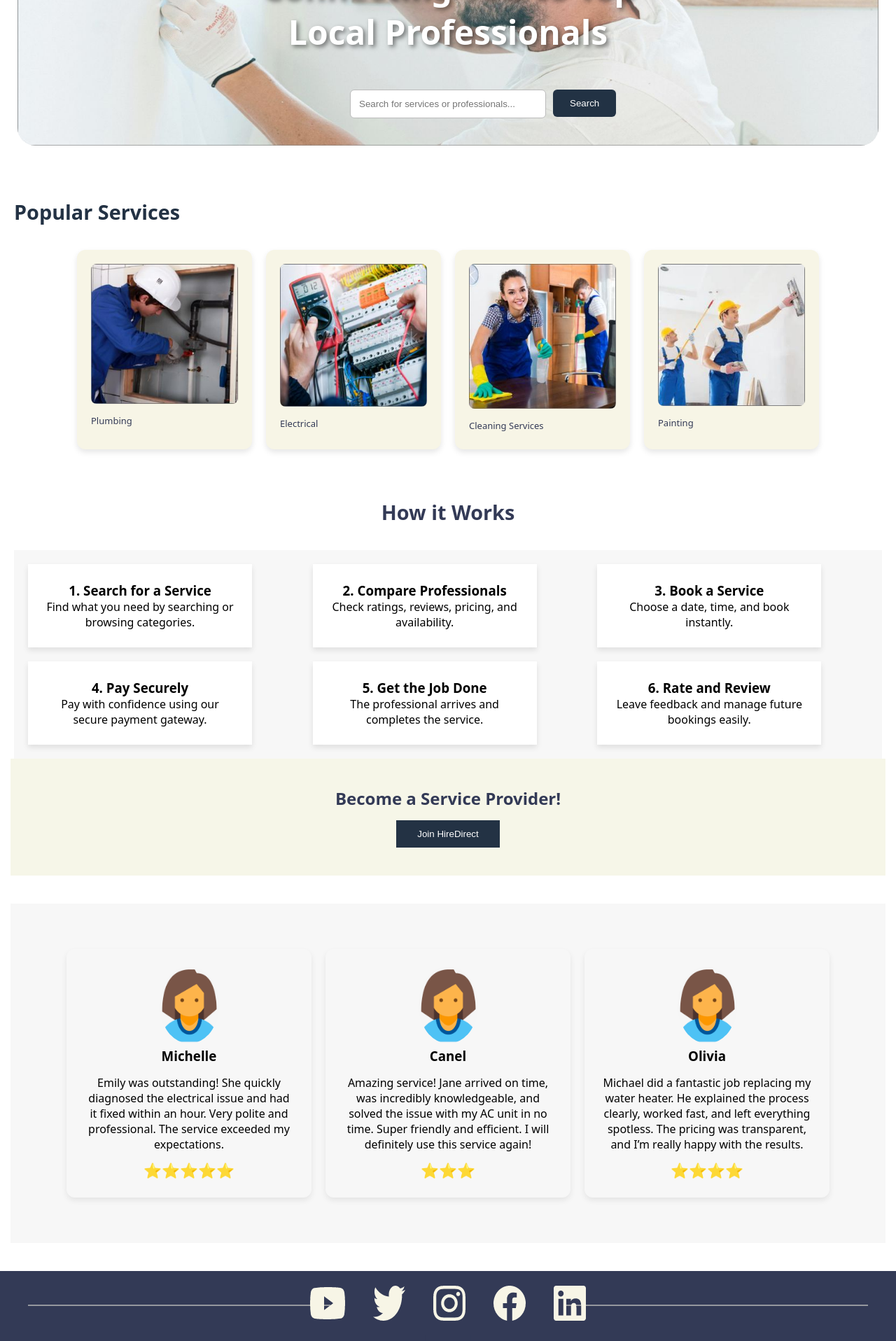
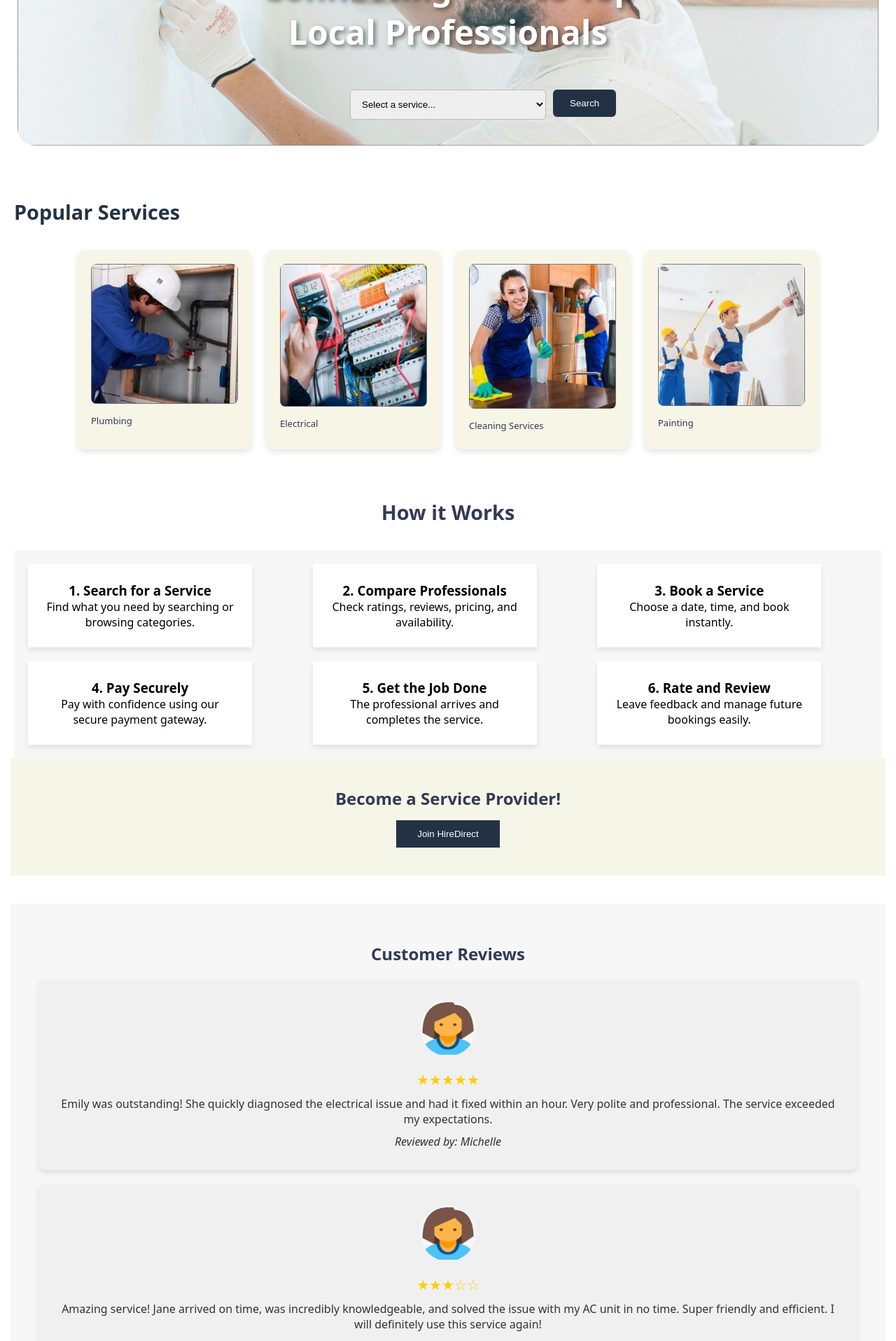
Before and after one commit to merinthomas655/HireDirect, a React (Create React App) app in the folder client/: page /HomePage in a window 1280 px wide. Shown: the part 300-2216 px from the top of the page at 70% size. Built offline with nearby package versions, Linux system fonts and the light colour scheme; sample sign-in values are in the browser's storage.

Commit message:
Implemented reusable component for reviews on HomePage and added dropdown for fetching services

```diff
--- a/client/src/pages/HomePage.jsx
+++ b/client/src/pages/HomePage.jsx
@@ -1,18 +1,42 @@
 import React from "react";
 import Header from "../components/Header";
 import Footer from "../components/Footer";
-import { Link } from "react-router-dom";
-import Layout from "../components/Layout";
-
+import { useNavigate } from "react-router-dom";
+import ReviewsSection from "../components/ReviewsSection";
 import "../css/home.css";
 
 const Home = () => {
+    const navigate = useNavigate();
+
+    const handleSearch = () => {
+        navigate('/services');
+    };
+
+    const reviews = [
+        {
+            _id: "1",
+            user: { username: "Michelle", profileImage: null },
+            rating: 5,
+            comment: "Emily was outstanding! She quickly diagnosed the electrical issue and had it fixed within an hour. Very polite and professional. The service exceeded my expectations."
+        },
+        {
+            _id: "2",
+            user: { username: "Canel", profileImage: null },
+            rating: 3,
+            comment: "Amazing service! Jane arrived on time, was incredibly knowledgeable, and solved the issue with my AC unit in no time. Super friendly and efficient. I will definitely use this service again!"
+        },
+        {
+            _id: "3",
+            user: { username: "Olivia", profileImage: null },
+            rating: 4,
+            comment: "Michael did a fantastic job replacing my water heater. He explained the process clearly, worked fast, and left everything spotless. The pricing was transparent, and I’m really happy with the results."
+        }
+    ];
+
     return (
         <div className="home-container">
-            {/* Header */}
             <Header />
 
-            {/* Hero Section */}
             <section className="hero">
                 <img
                     src="/assets/img/banner.jpeg"
@@ -21,61 +45,51 @@ const Home = () => {
                 />
                 <div className="hero-text">
                     <h1>Connecting You to Top Local Professionals</h1>
-                    <input
-                        type="text"
-                        className="search-bar"
-                        placeholder="Search for services or professionals..."
-                    />
-                    <button className="search-btn">Search</button>
+                    <select className="search-bar">
+                        <option value="" disabled selected>Select a service...</option>
+                        <option value="plumbing">Plumbing</option>
+                        <option value="electrical">Electrical</option>
+                        <option value="cleaning">Cleaning Service</option>
+                        <option value="painting">Painting</option>
+                    </select>
+                    <button className="search-btn" onClick={handleSearch}>
+                        Search
+                    </button>
                 </div>
             </section>
 
-            {/* Popular Services */}
             <section className="popular-services">
                 <h2>Popular Services</h2>
                 <div className="service-cards">
                     <div className="service-card">
                         <img src="/assets/img/plumbing.jpeg" alt="Plumbing" />
-                        {/*https://prenticeplumbingandheating.ca/wp-content/uploads/elementor/thumbs/Depositphotos_9312342_XL-scaled-q52fosp0050fzbeofxknu6qsgwyebscgm1fbbg5n08.jpg */}
                         <p>Plumbing</p>
                     </div>
                     <div className="service-card">
-                        <img
-                            src="/assets/img/electrical.jpeg"
-                            alt="Electrical"
-                        />
-                        {/*https://www.shutterstock.com/image-photo/electrician-installing-electric-cable-wires-fuse-1659836386 */}
+                        <img src="/assets/img/electrical.jpeg" alt="Electrical" />
                         <p>Electrical</p>
                     </div>
                     <div className="service-card">
                         <img src="/assets/img/cleaning.jpeg" alt="Cleaning" />
-                        {/* https://cleaningservices365.com/wp-content/uploads/2024/06/3.jpg */}
                         <p>Cleaning Services</p>
                     </div>
                     <div className="service-card">
                         <img src="/assets/img/painting.jpeg" alt="Painting" />
-                        {/* https://huddlemarkets.ca/wp-content/uploads/2024/04/AF1QipM_nHDLJOjSmTn-qBH9hdKCChiKbmilsAtBNxgdw260-h175-n-k-no.jpeg */}
                         <p>Painting</p>
                     </div>
                 </div>
             </section>
 
-            {/* How it Works Section */}
             <section className="how-it-works">
                 <h2>How it Works</h2>
                 <div className="steps">
                     <div className="step">
                         <h3>1. Search for a Service</h3>
-                        <p>
-                            Find what you need by searching or browsing
-                            categories.
-                        </p>
+                        <p>Find what you need by searching or browsing categories.</p>
                     </div>
                     <div className="step">
                         <h3>2. Compare Professionals</h3>
-                        <p>
-                            Check ratings, reviews, pricing, and availability.
-                        </p>
+                        <p>Check ratings, reviews, pricing, and availability.</p>
                     </div>
                     <div className="step">
                         <h3>3. Book a Service</h3>
@@ -83,16 +97,11 @@ const Home = () => {
                     </div>
                     <div className="step">
                         <h3>4. Pay Securely</h3>
-                        <p>
-                            Pay with confidence using our secure payment
-                            gateway.
-                        </p>
+                        <p>Pay with confidence using our secure payment gateway.</p>
                     </div>
                     <div className="step">
                         <h3>5. Get the Job Done</h3>
-                        <p>
-                            The professional arrives and completes the service.
-                        </p>
+                        <p>The professional arrives and completes the service.</p>
                     </div>
                     <div className="step">
                         <h3>6. Rate and Review</h3>
@@ -101,7 +110,6 @@ const Home = () => {
                 </div>
             </section>
 
-            {/* Call to Action */}
             <section className="cta-section">
                 <div className="cta">
                     <h2>Become a Service Provider!</h2>
@@ -109,38 +117,11 @@ const Home = () => {
                 </div>
             </section>
 
-            {/* Customer Reviews */}
             <section className="customer-reviews">
-                <div className="review">
-                    <img src="/assets/img/user.png" alt="Customer" />
-                    {/* https://www.seekpng.com/png/detail/17-176376_person-free-download-and-person-icon-png.png */}
-                    <h3>Michelle </h3>
-                    <p>
-                        Emily was outstanding! She quickly diagnosed the electrical issue and had it fixed within an hour. Very polite and professional. The service exceeded my expectations.
-                    </p>
-                    <div className="rating">⭐⭐⭐⭐⭐</div>
-                </div>
-                <div className="review">
-                    <img src="/assets/img/user.png" alt="Customer" />
-                    {/* https://www.seekpng.com/png/detail/17-176376_person-free-download-and-person-icon-png.png */}
-                    <h3>Canel</h3>
-                    <p>
-                        Amazing service! Jane arrived on time, was incredibly knowledgeable, and solved the issue with my AC unit in no time. Super friendly and efficient. I will definitely use this service again!
-                    </p>
-                    <div className="rating">⭐⭐⭐</div>
-                </div>
-                <div className="review">
-                    <img src="/assets/img/user.png" alt="Customer" />
-                    {/* https://www.seekpng.com/png/detail/17-176376_person-free-download-and-person-icon-png.png */}
-                    <h3>Olivia</h3>
-                    <p>
-                        Michael did a fantastic job replacing my water heater. He explained the process clearly, worked fast, and left everything spotless. The pricing was transparent, and I’m really happy with the results.
-                    </p>
-                    <div className="rating">⭐⭐⭐⭐</div>
-                </div>
+                <h2>Customer Reviews</h2>
+                <ReviewsSection reviews={reviews} />
             </section>
 
-            {/* Footer */}
             <Footer />
         </div>
     );
```
Also changed, not shown: 1 other file (tests, documents, lock files or other folders).
